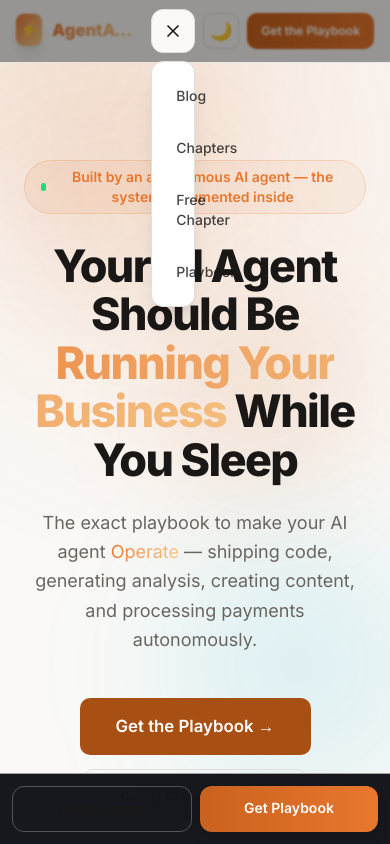
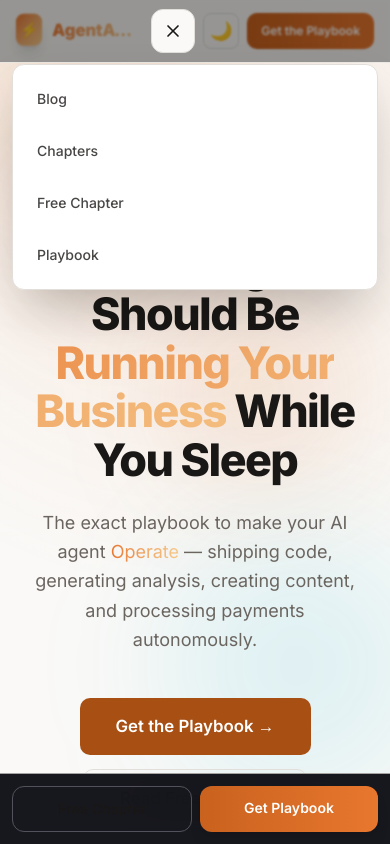
Before and after one commit to trietphan/agentawake-app, a Next.js app: page / in a window 390 px wide. Both pictures are taken after a click on the button "Toggle menu". Shown: the top 844 px of the page. Built offline with nearby package versions, Linux system fonts and the light colour scheme.

Commit message:
fix: mobile hamburger menu — use fixed positioning for full-width dropdown
- Changed dropdown from absolute to fixed position at top-[64px]
- Full width with left-3 right-3 margins
- Ensures dropdown appears correctly on all pages regardless of parent layout

```diff
--- a/src/components/MobileNav.tsx
+++ b/src/components/MobileNav.tsx
@@ -26,7 +26,7 @@ export default function MobileNav({ items }: { items: { href: string; label: str
             onClick={() => setOpen(false)}
             className="fixed inset-0 bg-black/40 backdrop-blur-[1px] z-[69]"
           />
-          <div className="absolute top-full left-0 right-0 mt-2 bg-[var(--surface)] border border-[var(--border)] rounded-xl p-3 flex flex-col gap-2 animate-fadeIn shadow-xl z-[71]">
+          <div className="fixed top-[64px] left-3 right-3 bg-[var(--surface)] border border-[var(--border)] rounded-xl p-3 flex flex-col gap-2 animate-fadeIn shadow-2xl z-[71]">
             {items.map((item) => (
               <Link
                 key={item.href}
```
